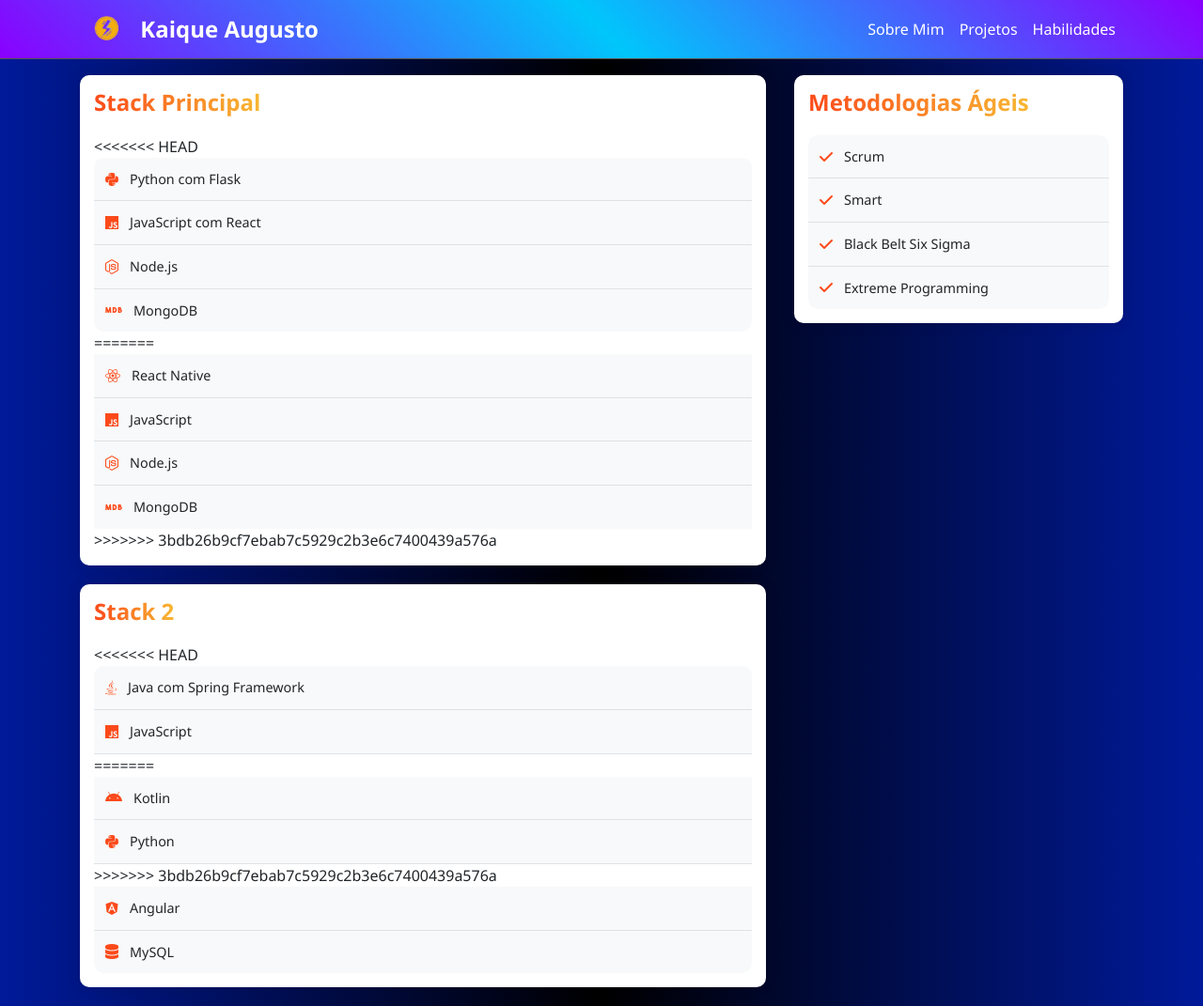
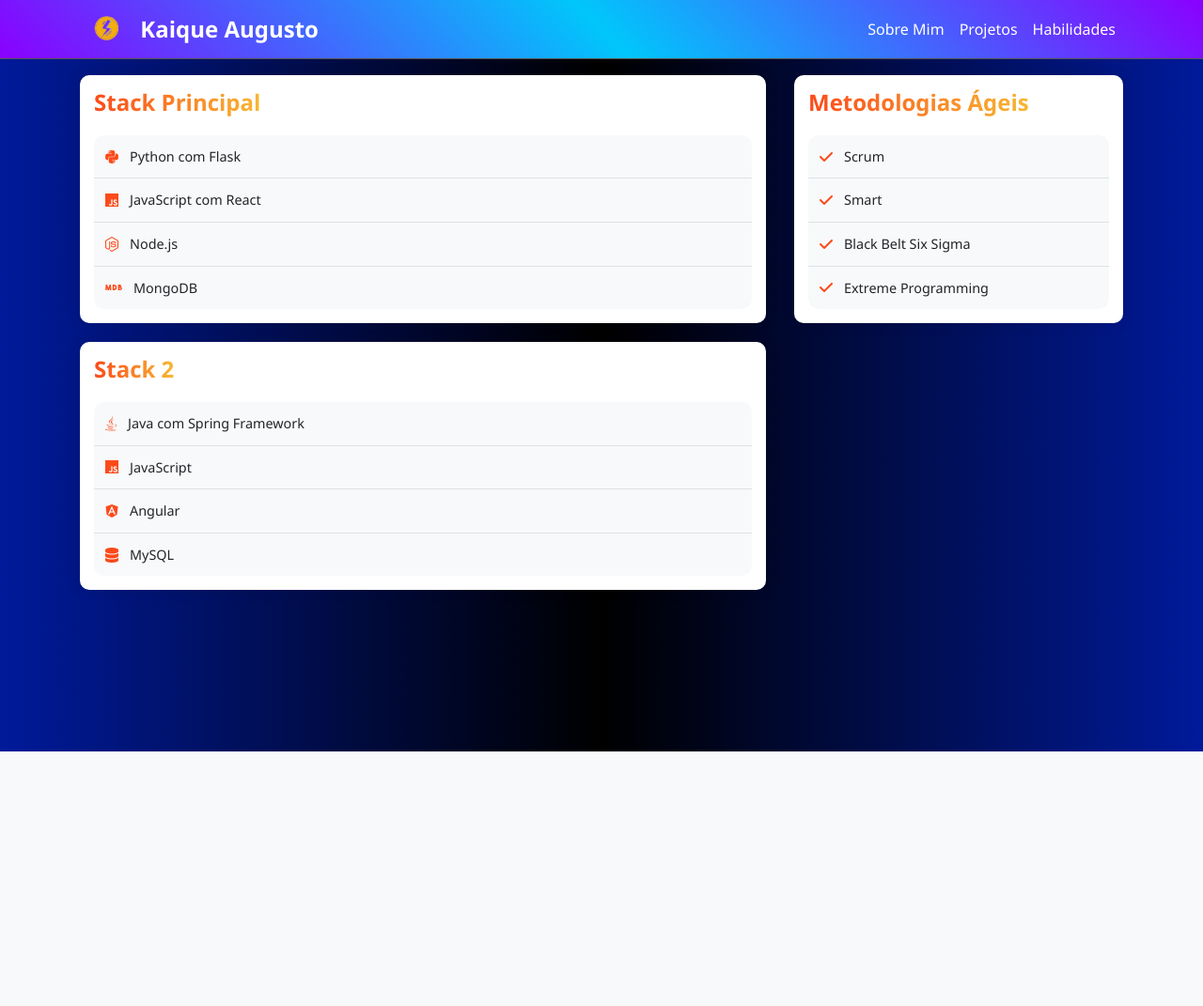
Before and after one commit to Zezoca29/portfolioKZ, a website: page src/habilidades.html in a window 1280 px wide. Shown: the whole page at 94% size. After the commit the page ends 800 px from the top, so only its background shows below. Drawn offline with nearby package versions, Linux system fonts and the light colour scheme.

Commit message:
Sprint 3.0

```diff
--- a/src/habilidades.html
+++ b/src/habilidades.html
@@ -118,19 +118,11 @@
                     <h3 class="section-heading">Stack Principal</h3>
                     <div class="overflow-auto">
                         <ul class="list-group">
-<<<<<<< HEAD
                             <li class="list-group-item"><i class="fab fa-python"></i> Python com Flask</li>
                             <li class="list-group-item"><i class="fab fa-js"></i> JavaScript com React</li>
                             <li class="list-group-item"><i class="fab fa-node-js"></i> Node.js</li>
                             <li class="list-group-item"><i class="fab fa-mdb"></i> MongoDB</li>
                         </ul>
-=======
-                            <li class="list-group-item"><i class="fab fa-react"></i> React Native</li>
-                            <li class="list-group-item"><i class="fab fa-js"></i> JavaScript</li>
-                            <li class="list-group-item"><i class="fab fa-node-js"></i> Node.js</li>
-                            <li class="list-group-item"><i class="fab fa-mdb"></i> MongoDB</li>
-                        </ul>
->>>>>>> 3bdb26b9cf7ebab7c5929c2b3e6c7400439a576a
                     </div>
                 </div>
 
@@ -139,13 +131,8 @@
                     <h3 class="section-heading">Stack 2</h3>
                     <div class="overflow-auto">
                         <ul class="list-group">
-<<<<<<< HEAD
                             <li class="list-group-item"><i class="fab fa-java"></i> Java com Spring Framework</li>
                             <li class="list-group-item"><i class="fab fa-js"></i> JavaScript</li>
-=======
-                            <li class="list-group-item"><i class="fa-brands fa-android"></i> Kotlin</li>
-                            <li class="list-group-item"><i class="fab fa-python"></i> Python</li>
->>>>>>> 3bdb26b9cf7ebab7c5929c2b3e6c7400439a576a
                             <li class="list-group-item"><i class="fab fa-angular"></i> Angular</li>
                             <li class="list-group-item"><i class="fas fa-database"></i> MySQL</li>
                         </ul>
```
Also changed, not shown: src/index.html (+0 -5 lines), src/projetos.html (+0 -7 lines).
